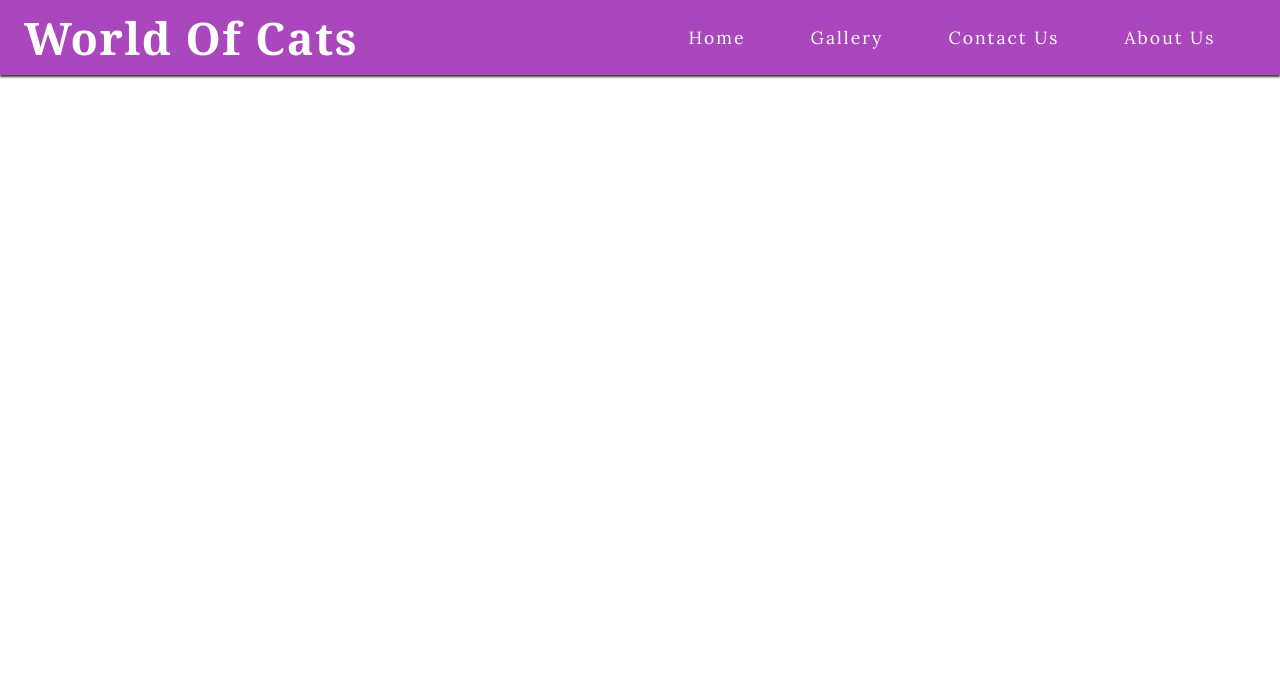
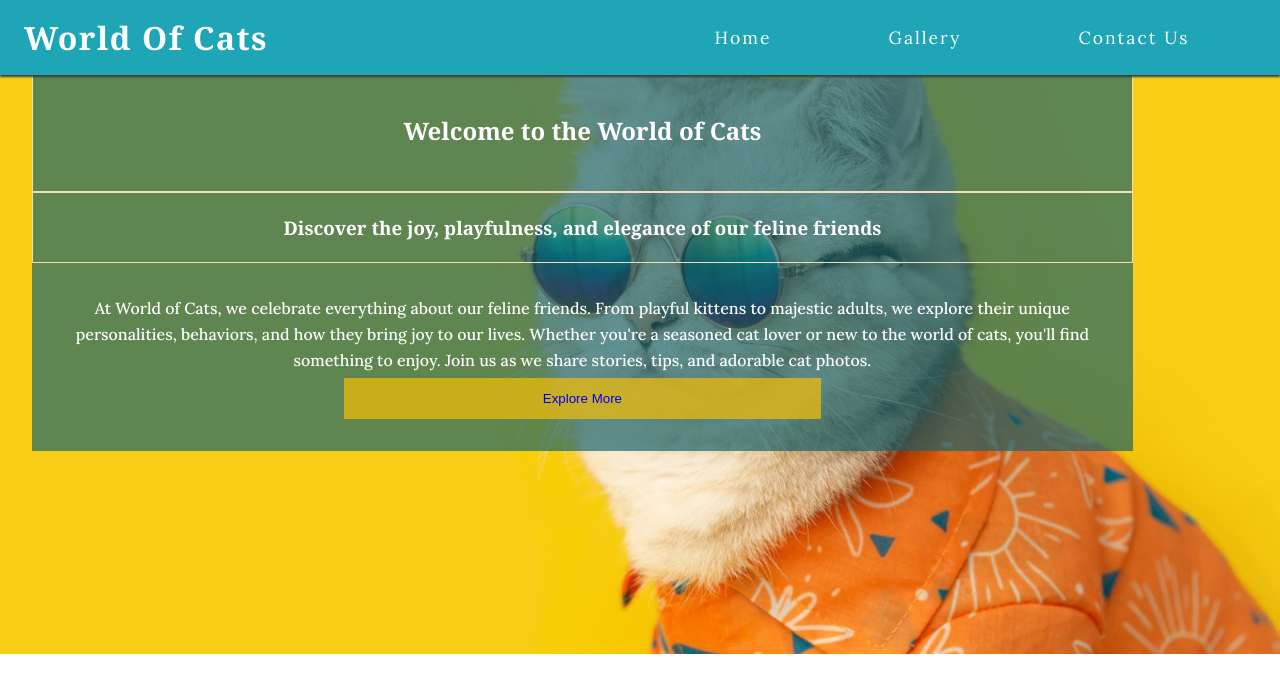
Before and after one commit to wafia7510/worldofcats, a plain HTML site: page index.html in a window 1280 px wide. Drawn offline with Linux system fonts and the light colour scheme.

Commit message:
added hero section element inside main tag and inside that added h1 h3 p and button element and their styling inside css file

```diff
--- a/assets/css/styles.css
+++ b/assets/css/styles.css
@@ -1,47 +1,48 @@
 /* Google fonts import */
 @import url('https://fonts.googleapis.com/css2?family=Lora:ital,wght@0,400..700;1,400..700&family=Noto+Serif:ital,wght@0,100..900;1,100..900&display=swap');
 @import url('https://fonts.googleapis.com/css2?family=Lora:ital,wght@0,400..700;1,400..700&display=swap');
+
 /* Asterisk wildcard selector to override default styles added by the browser */
-*{
+* {
     margin: 0;
     padding: 0;
     box-sizing: border-box;
 }
-body{
+
+body {
     min-height: 100vh;
     display: flex;
     flex-direction: column;
-    /* Generic project styles */
-    color: #d28b20;
+
+
     /* Font styles*/
     font-family: "Lora", serif;
 }
-h1,h2,h3{
+
+h1, h2, h3 {
     font-family: "Noto Serif", serif;
+}
 
-}
 /* Header */
 header {
     position: fixed;
-    background-color: #ab47bc;
+    background-color: #1ea6b7;
     padding: 0 1rem;
     width: 100%;
     box-shadow: 0 2px 2px #3a3a3a;
     display: flex;
     justify-content: space-between;
     align-items: center;
+}
 
-
-}
-/*Name of Website styling*/
+/* Name of Website styling */
 header>a {
     text-decoration: none;
-
 }
 
-header #logo{
-    color:#ffffff;
-    font-size: 100%x;
+header #logo {
+    color: #ffffff;
+    font-size: 200%;
     letter-spacing: 1.5px;
 }
 
@@ -52,7 +53,6 @@ header #logo{
 
 .nav-toggle-label {
     font-size: 2.5rem;
-
 }
 
 /* Menu items styling */
@@ -61,7 +61,7 @@ nav {
     left: 0;
     top: 100%;
     display: none;
-    z-index: 1;
+    z-index: 99;
     padding: 1rem;
     width: 100%;
     box-shadow: 0 2px 2px #3a3a3a;
@@ -86,65 +86,133 @@ nav {
 }
 
 #menu li a:hover {
-    color: #ffffff;
-    background-color: #ab47bc;
+    color: #f0f0f0;
+    background-color:  #1ea6b7;
 }
 
 /* Show menu when checkbox is checked */
 .nav-toggle:checked + .nav-toggle-label + nav {
     display: block;
+    z-index: 200;
 }
 
-/* media query for screen from tablet to large screen*/
-@media screen and (min-width:768px){
-    nav{
+.nav-toggle-label i {
+    color: #ffffff;
+}
+
+/* Main element styling */
+main {
+    flex: 1 0 auto;
+    margin-top: 54px;
+    width: 100%;
+    position: relative;
+    z-index: -12;
+}
+
+/* Styling to add wallpaper for the content of the hero-content */
+#hero{
+    height: 600px;
+    width: 100%;
+    background: url("../images/koshka-kot-temnyi-ochki-rubashka-zheltyi-fon.jpg") no-repeat center center/cover;
+    position: relative;
+
+}
+/* hero-content styling inside of hero section*/
+#hero-content{
+    position: absolute;
+    top: 15px;
+    left: 32px;
+    width: 86vw;
+    background-color: rgb(22 97 108 / 67%);
+    /*flex property added to control the flow of content of the hero section*/
+    display: flex;
+    flex-direction: column;
+    justify-content: center;
+    align-content: center;
+}
+/*styling added for h1, h3, p and button element*/
+#hero-content>h1 {
+  border: 1px solid wheat;
+   padding: 4%;
+    text-align: center;
+    color: #ffffff;
+}
+#hero-content>h3 {
+    border: 1px solid wheat;
+    padding: 2%;
+    text-align: center;
+    color: #ffffff;
+}
+
+#hero-content>p {
+
+    padding: 2rem;
+    text-align: center;
+    color: #ffffff;
+    line-height: 26px;
+    font-weight: 500;
+    font-size: 1rem;
+}
+/*button of hero content styling*/
+#cta-button{
+    background-color:rgba(247, 190, 5, 0.705);;
+    text-align: center;
+    padding: 0.8rem;
+    color: black;
+
+    border: none;
+    margin-top: 5px;
+
+    width: 46%;
+}
+#cta-button a{
+    text-decoration: none;
+}
+#cta-button a:hover{
+    background-color: yellow
+}
+
+/* Media query for screen from tablet to large screen */
+@media screen and (min-width:768px) {
+    nav {
         display: block;
         position: relative;
         box-shadow: none;
         width: fit-content;
         padding-right: 1rem;
-        background-color: #ab47bc;
+        background-color:  #1ea6b7;
         width: 50%;
+    }
 
-    }
-    #menu{
+    #menu {
         display: flex;
-
         margin: 0;
         padding: 0;
         justify-content: center;
         align-items: center;
     }
-    #menu > li{
-        /*padding-left: 1rem;*/
+
+    #menu > li {
         margin: 0 auto;
+    }
 
-
-
-    }
-    #menu>li>a{
+    #menu>li>a {
         color: #ffffff;
         padding: 0.5rem 1rem;
+    }
 
+    #menu li a:hover {
+        background-color: #ffffff;
+        color: #3a3a3a;
+    }
 
-    }
-    #menu li a:hover{
-      background-color: #ffffff;
-      color: #3a3a3a;
-
-    }
-    .nav-toggle-label{
+    .nav-toggle-label {
         display: none;
     }
-    #logo{
+
+    #logo {
         font-size: 280%;
-        margin:0 0.5rem ;
+        margin: 0 0.5rem;
         line-height: 75px;
     }
 }
-
-
-
-
-
-/* Navbar styles with dropdown toggle */
--- a/index.html
+++ b/index.html
@@ -33,13 +33,29 @@
                 <li><a href="index.html" target="_blank" rel="noopener noreferrer">Home</a></li>
                 <li><a href="gallery.html" target="_blank" rel="noopener noreferrer">Gallery</a></li>
                 <li><a href="contact.html" target="_blank" rel="noopener noreferrer">Contact Us</a></li>
-                <li><a href="about.html" target="_blank" rel="noopener noreferrer">About Us</a></li>
+
             </ul>
         </nav>
     </header>
     <!-- End of header tag -->
     <main>
-        <section></section>
+        <section id="hero">
+            <div id="hero-content">
+                <h1>Welcome to the World of Cats</h1>
+                <h3>Discover the joy, playfulness, and elegance of our feline friends</h3>
+
+                    <p>At World of Cats, we celebrate everything about our feline friends.
+                        From playful kittens to majestic adults,
+                         we explore their unique personalities,
+                         behaviors, and how they bring joy to our lives.
+                          Whether you're a seasoned cat lover or new to the world of cats,
+                           you'll find something to enjoy. Join us as we share stories,
+                           tips, and adorable cat photos.<br>
+                           <button id="cta-button"><a href="index.html">Explore More</a>
+                        </button>
+                        </p>
+            </div>
+        </section>
     </main>
     <footer></footer>
     <script src="https://kit.fontawesome.com/e16b95325d.js" crossorigin="anonymous"></script>
```
Also changed, not shown: assets/images/cat cover.jpg (added), assets/images/cat-Asian-wildlife-fur-kittens-whiskers-802676-wallhere.com.jpg (added), assets/images/cat-kittens-whiskers-cats-kitten-fauna-802664-wallhere.com.jpg (added), assets/images/cat-monochrome-kittens-whiskers-cats-kitten-802716-wallhere.com.jpg (added), assets/images/koshka-kot-temnyi-ochki-rubashka-zheltyi-fon.jpg (added), assets/images/pexels-catscoming-1359307.jpg (added), assets/images/pexels-catscoming-674570.jpg (added), assets/images/pexels-photo-982865.jpeg (added), assets/images/pexels-rutpratheep-8316544.jpg (added), 4 other files.
